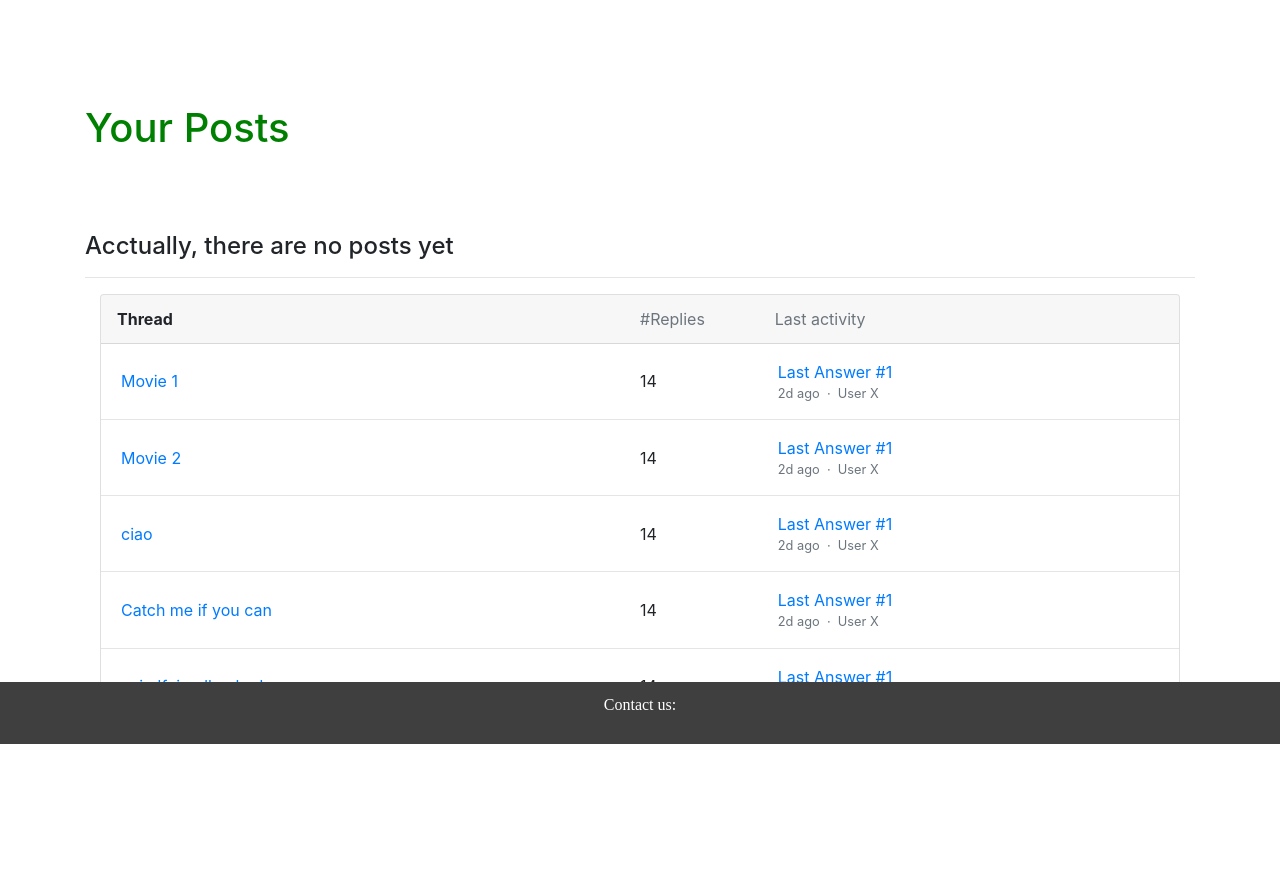
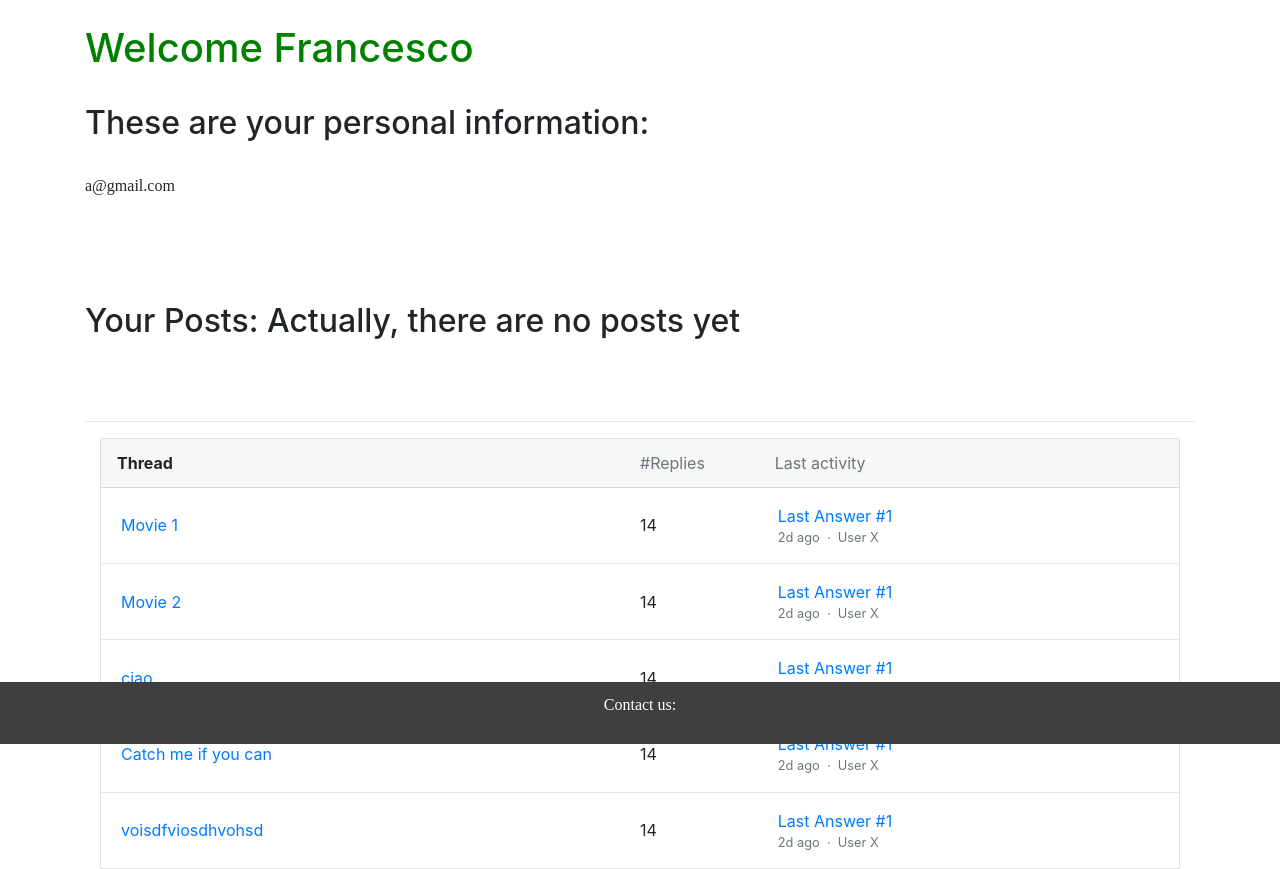
Before and after one commit to francescoopiccoli/Information-Security-Project, a Flask app: page /profile in a window 1280 px wide. Shown: the part 56-925 px from the top of the page. Before the commit the page ends 800 px from the top, so only its background shows below. Run offline with Flask 2, Linux system fonts and the light colour scheme; a user stored in the database is signed in; data comes from the database, SQL or seed files in the repository; some libraries are stand-ins or nearby versions.

Commit message:
added personal info (profile)

```diff
--- a/website/auth.py
+++ b/website/auth.py
@@ -83,6 +83,7 @@ def create():
 
 
 @auth.route("/profile")
+@login_required
 def profile():
     return render_template("profile.html", user=current_user)
 
--- a/website/templates/home.html
+++ b/website/templates/home.html
@@ -7,7 +7,7 @@
 <h1>Welcome to our blog</h1>
 <br><br>
 {% if posts|length < 1 %}
-<h4>Acctually, there are no posts yet</h4>
+<h4>Actually, there are no posts yet</h4>
 {% endif %}
 {% if not(user.is_authenticated) %}
 {% for post in posts %}
--- a/website/templates/profile.html
+++ b/website/templates/profile.html
@@ -2,12 +2,16 @@
 
 {% block
 content %}
+<h1>Welcome  {{user.username}}</h1>
+<br>
+<h2>These are your personal information:</h2>
+<br>
+<p>{{user.email}}</p>
+<br>
+<h2 style="padding-bottom: 2em; padding-top: 2em;  margin: auto;
+">Your Posts: {% if posts|length < 1 %} Actually, there are no posts yet
+{% endif %}</h2>
 
-
-<h1 style="padding-bottom: 2em; padding-top: 2em;  margin: auto;
-">Your Posts</h1>
-{% if posts|length < 1 %} <h4>Acctually, there are no posts yet</h4>
-{% endif %}
     <hr>
     <div class="container-fluid mt-100">
         <div class="row">
```
Lines whose indentation alone changed are shown as unchanged.
